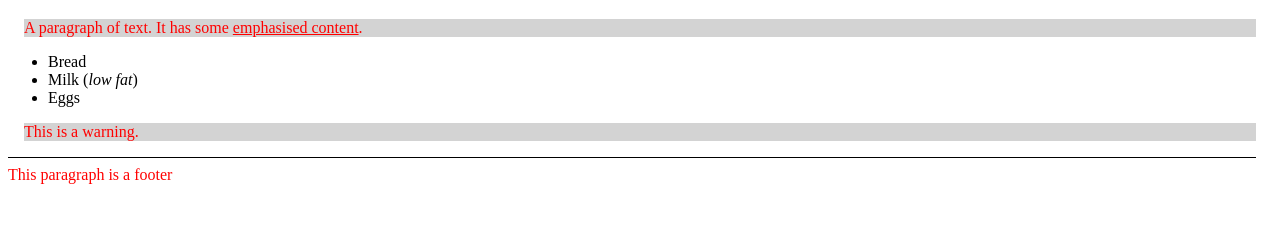
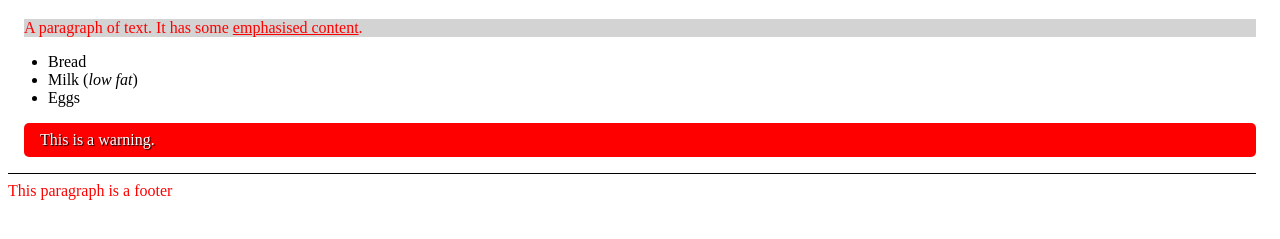
Before and after one commit to robithegreat/powercoders, a plain HTML site: page scratch/css.html in a window 1280 px wide. Shown: the part 61-300 px from the top of the page. Drawn offline with Linux system fonts and the light colour scheme.

Commit message:
progresing

```diff
--- a/scratch/style.css
+++ b/scratch/style.css
@@ -1,3 +1,12 @@
+p.warning{
+  background-color: red;
+  color: white;
+  font-style: bold;
+  padding: .5em 1em;
+  border-radius: 5px;
+  text-shadow: 1px 1px 1px black;
+}
+
 p {
   color:red;
   background-color: lightgray;
```
